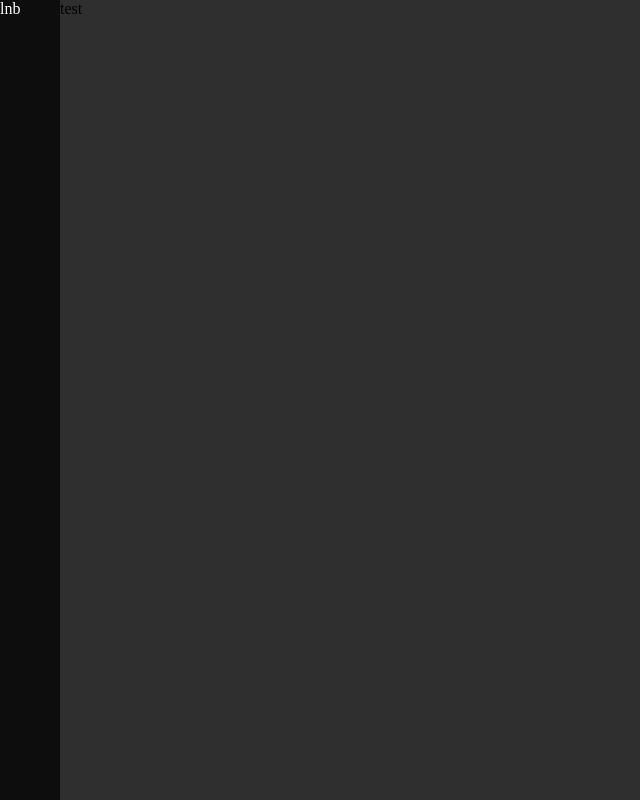
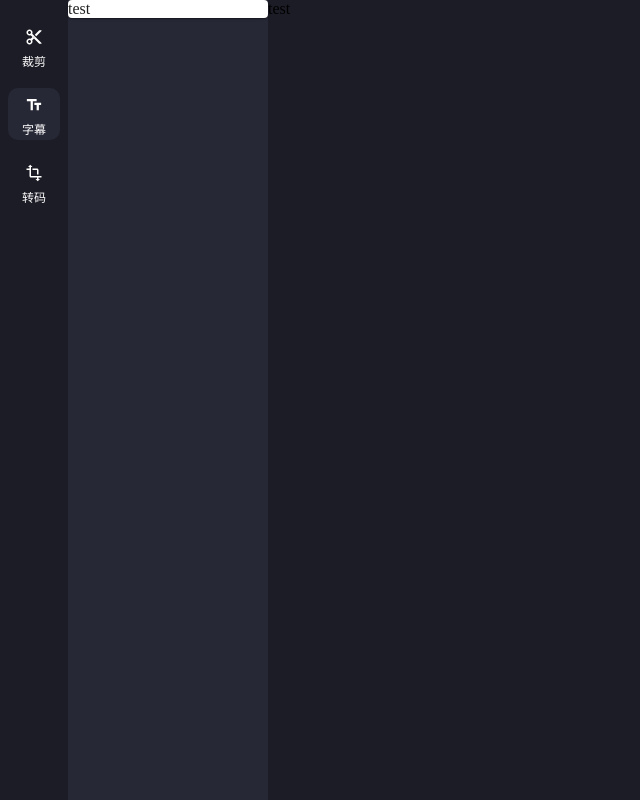
Before and after one commit to heartbeatsfeeling/electron-video, a React (Vite) app: page / in a window 1280 px wide. Shown: the whole page, without its empty margins (0-640 px from the left). Built offline with nearby package versions, Linux system fonts and the light colour scheme.

Commit message:
add file

```diff
--- a/src/main/index.ts
+++ b/src/main/index.ts
@@ -7,8 +7,10 @@ import './ipc/ipc.main.handler'
 function createWindow (): void {
   // Create the browser window.
   const mainWindow = new BrowserWindow({
-    width: 900,
-    height: 670,
+    width: 1000,
+    height: 800,
+    minWidth: 1000,
+    minHeight: 800,
     show: false,
     autoHideMenuBar: true,
     ...(process.platform === 'linux' ? { icon } : {}),
--- a/src/renderer/src/components/layout.tsx
+++ b/src/renderer/src/components/layout.tsx
@@ -1,11 +1,46 @@
+import { Card, IconButton } from '@mui/material'
 import { Outlet } from 'react-router-dom'
-import { Fragment } from 'react/jsx-runtime'
+import { Fragment } from 'react'
+import ContentCutIcon from '@mui/icons-material/ContentCut'
+import TextFieldsIcon from '@mui/icons-material/TextFields'
+import TransformIcon from '@mui/icons-material/Transform'
+
 export default function Layout () {
   return (
     <Fragment>
       <header></header>
       <div className='wrapper'>
-        <div className="lnb">lnb</div>
+        <div className="lnb">
+          <ul>
+            <li>
+              <IconButton aria-label="delete">
+                <div>
+                  <ContentCutIcon />
+                  <div className='text'>裁剪</div>
+                </div>
+              </IconButton>
+            </li>
+            <li className='active'>
+              <IconButton aria-label="delete">
+                <div>
+                  <TextFieldsIcon />
+                  <div className='text'>字幕</div>
+                </div>
+              </IconButton>
+            </li>
+            <li>
+              <IconButton aria-label="delete">
+                <div>
+                  <TransformIcon />
+                  <div className='text'>转码</div>
+                </div>
+              </IconButton>
+            </li>
+          </ul>
+        </div>
+        <div className="resource-menu">
+          <Card>test</Card>
+        </div>
         <div className='content'>
           <Outlet />
         </div>
--- a/src/renderer/src/scss/index.scss
+++ b/src/renderer/src/scss/index.scss
@@ -1,20 +1,54 @@
-div,p,body{
+div,p,body, ul, li{
   margin: 0;
   padding: 0;
 }
+ul, li{
+  list-style: none;
+}
+*{
+  box-sizing: border-box;
+}
 body, #root{
-  background: #2f2f2f;
+  background-color: #1c1c26;
   height: 100vh;
 }
 .wrapper{
   display: flex;
-  height: 100%;
+  height: 100vh;
   .lnb{
-    background-color: #0d0d0d;
-    width: 60px;
+    background-color: rgb(28, 28, 38);
+    padding: 20px 8px;
+    text-align: center;
     color: #fff;
+    li{
+      margin-top: 16px;
+      height: 52px;
+      width: 52px;
+      &:first-child{
+        margin-top: 0px;
+      }
+      .MuiButtonBase-root{
+        padding: 4px 0;
+      }
+    }
+    .active {
+      background-color: rgb(39, 40, 54);
+      border-radius: 10px;
+    }
+    .MuiSvgIcon-root{
+      color: #fff;
+      font-size: 18px;
+    }
+    .text{
+      font-size: 12px;
+      color: #fff;
+    }
   }
-  .content{
+  .resource-menu {
+    width:  200px;
+    background-color: rgb(39, 40, 54);
+  }
+  .content {
     flex: 1;
   }
 }
```
